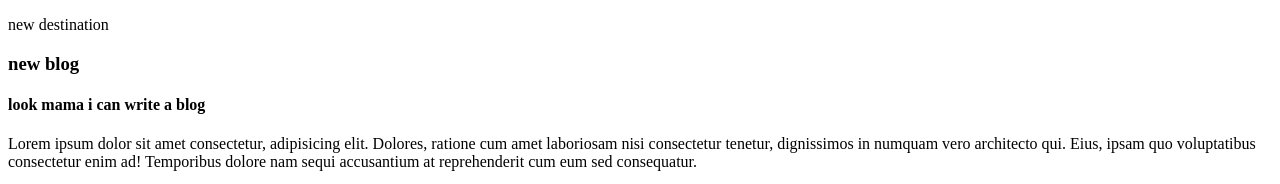
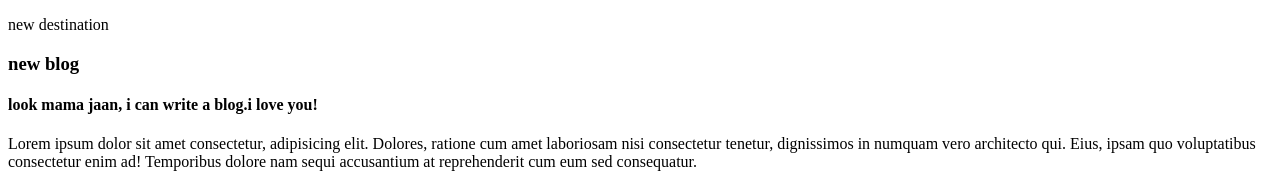
Before and after one commit to Sujan-Bhowmick/my-first-repo, a plain HTML site: page index.html in a window 1280 px wide. Shown: the top 184 px of the page. Drawn offline with Linux system fonts and the light colour scheme.

Commit message:
amma in my new blog

```diff
--- a/index.html
+++ b/index.html
@@ -10,7 +10,7 @@
     <p>new destination</p>
     <div>
         <h3>new blog</h3>
-        <h4>look mama i can write a blog</h4>
+        <h4>look mama jaan, i can write a blog.i love you!</h4>
         <p>Lorem ipsum dolor sit amet consectetur, adipisicing elit. Dolores, ratione cum amet laboriosam nisi consectetur tenetur, dignissimos in numquam vero architecto qui. Eius, ipsam quo voluptatibus consectetur enim ad! Temporibus dolore nam sequi accusantium at reprehenderit cum eum sed consequatur.</p>
     </div>
     <img src="download.jpg" alt="">
```
